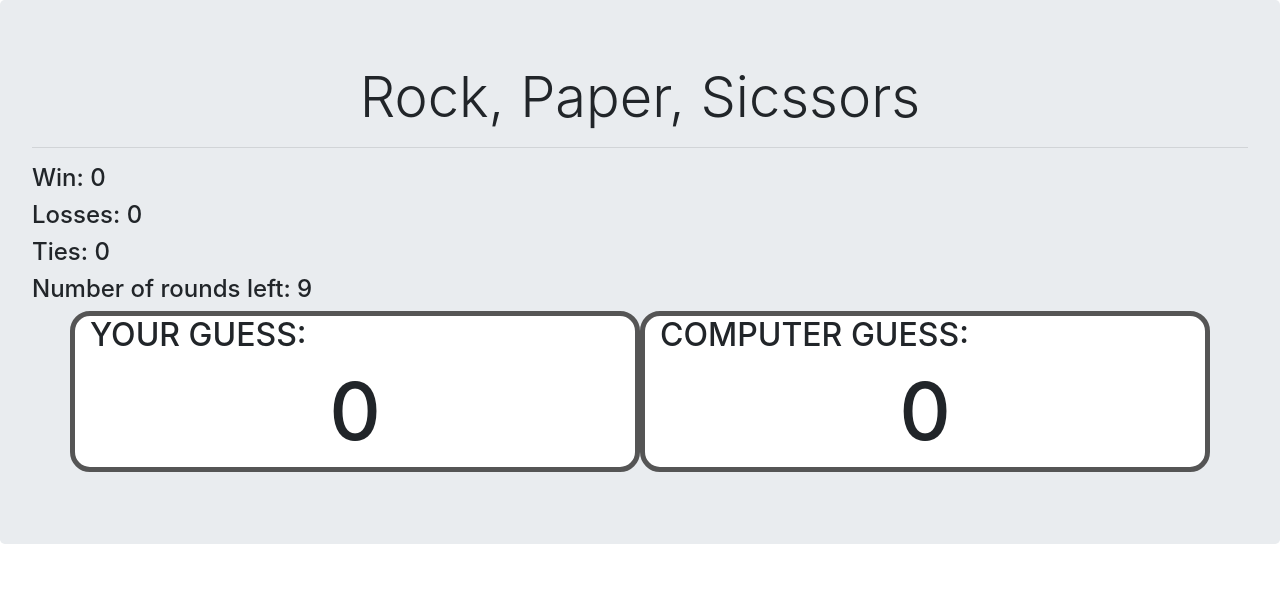
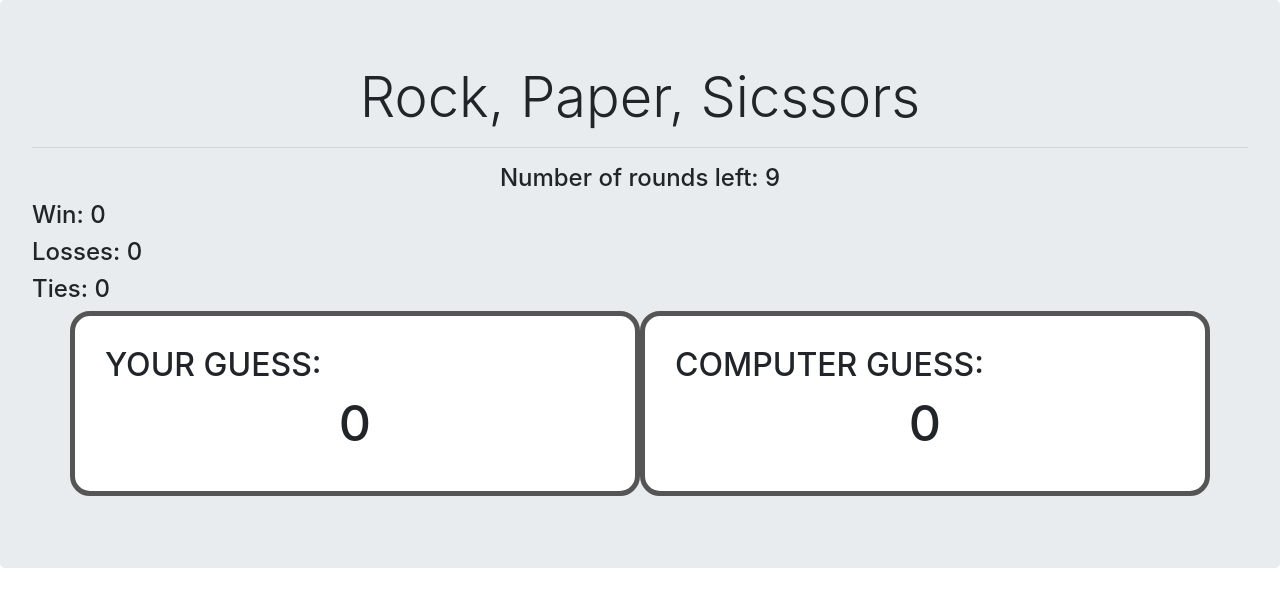
Before and after one commit to seeseexiong/rpsGame, a plain HTML site: page index.html in a window 1280 px wide. Drawn offline with nearby package versions, Linux system fonts and the light colour scheme.

Commit message:
centered rounds left

```diff
--- a/assets/css/style.css
+++ b/assets/css/style.css
@@ -2,13 +2,17 @@
     border: solid 5px rgb(85, 85, 85);
     border-radius: 20px;
     background-color: white;
+    padding: 30px;
 }
 
 #yourGuess-text, #computerGuess-text{
     text-align: center;
-    font-size: 80px;
+    font-size: 50px;
 }
 
-.display-4 {
+/* .col {
+    width: 30%;
+} */
+.display-4, #gameRounds {
     text-align: center;
 }
--- a/index.html
+++ b/index.html
@@ -13,10 +13,12 @@
 <body>
     <div class="jumbotron">
         <h1 class="display-4">Rock, Paper, Sicssors</h1><hr>
+        <div id="gameRounds">
+            <h4>Number of rounds left: <span id="roundLeft-text">9</span></h4>
+        </div>
         <h4>Win: <span id="win-text">0</span></h4>
         <h4>Losses: <span id="losses-text">0</span></h4>
         <h4>Ties: <span id="tie-text">0</span></h4>
-        <h4>Number of rounds left: <span id="roundLeft-text">9</span></h4>
 
         <div class="container" id="scoreBox">
             <div class="row">
```
